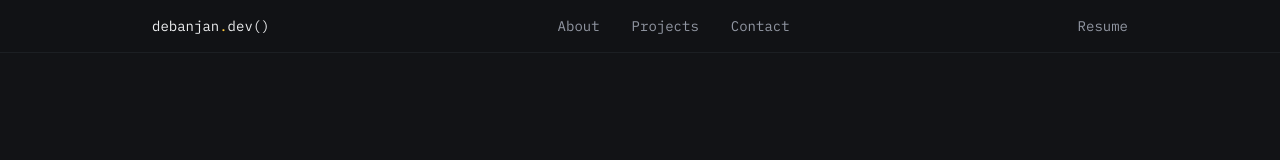
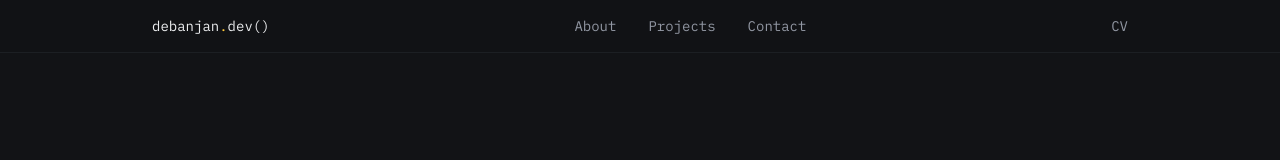
Before and after one commit to RayNCL2023/portfolio-website, a Next.js app: page / in a window 1280 px wide. Shown: the top 160 px of the page. Built offline with nearby package versions, Linux system fonts and the light colour scheme.

Commit message:
Changed 'Resume' to 'CV' and added CV file

```diff
--- a/components/Nav.tsx
+++ b/components/Nav.tsx
@@ -29,12 +29,12 @@ export default function Nav() {
         </ul>
         <div className="flex items-center gap-5">
           <a
-            href={profile.resumeUrl}
+            href={profile.cvUrl}
             target="_blank"
             rel="noreferrer"
             className="hidden sm:inline font-mono text-sm text-ink-muted hover:text-ink transition-colors"
           >
-            Resume
+            CV
           </a>
           <a
             href="#contact"
--- a/data/site.config.ts
+++ b/data/site.config.ts
@@ -14,7 +14,7 @@ export const profile = {
   email: "debanjanr2019@gmail.com",
   github: "https://github.com/RayNCL2023",
   linkedin: "https://www.linkedin.com/in/debanjan-ray-b4785a335",
-  resumeUrl: "/resume.pdf",
+  cvUrl: "/Debanjan_Ray_CV.pdf",
   // Get a free access key at https://web3forms.com (no backend needed)
   web3formsAccessKey: "74086f76-a50d-440c-a4a1-14419ed0737f",
 };
```
Also changed, not shown: 1 other file (tests, documents, lock files or other folders).
